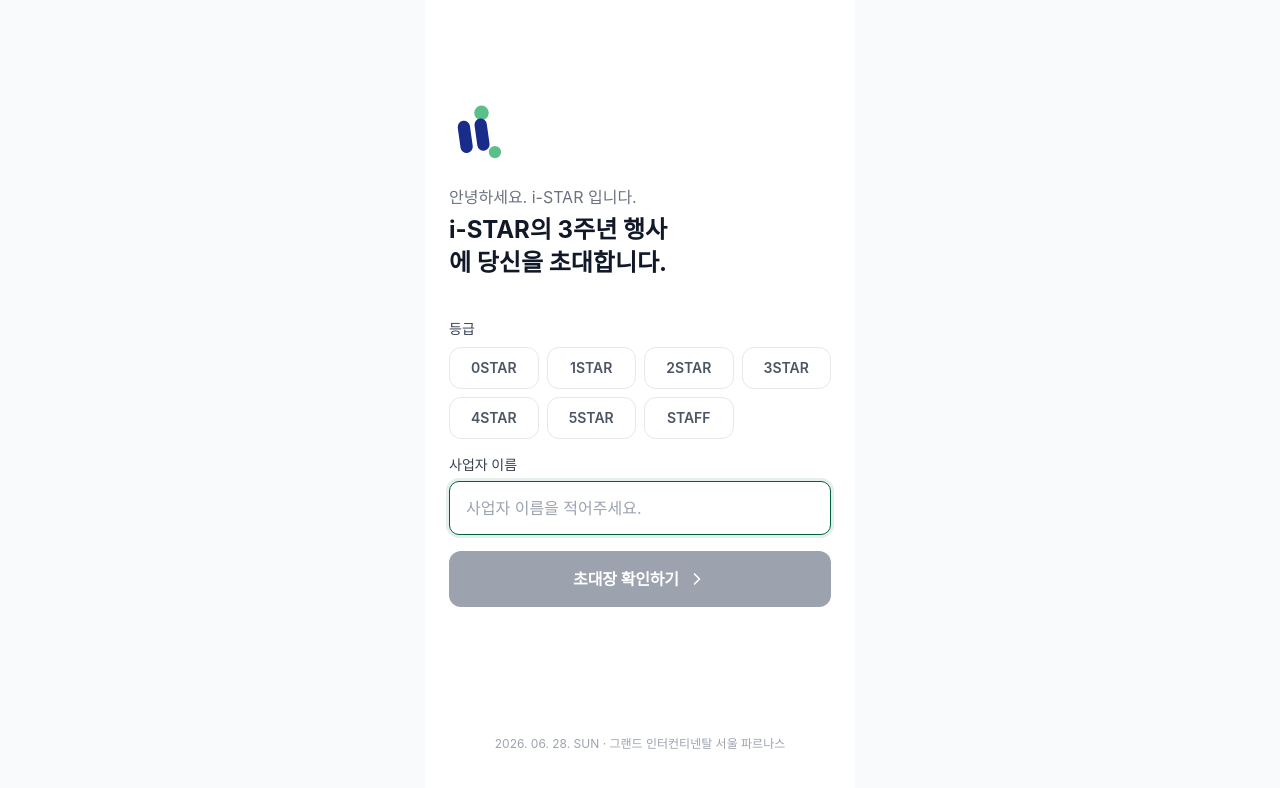
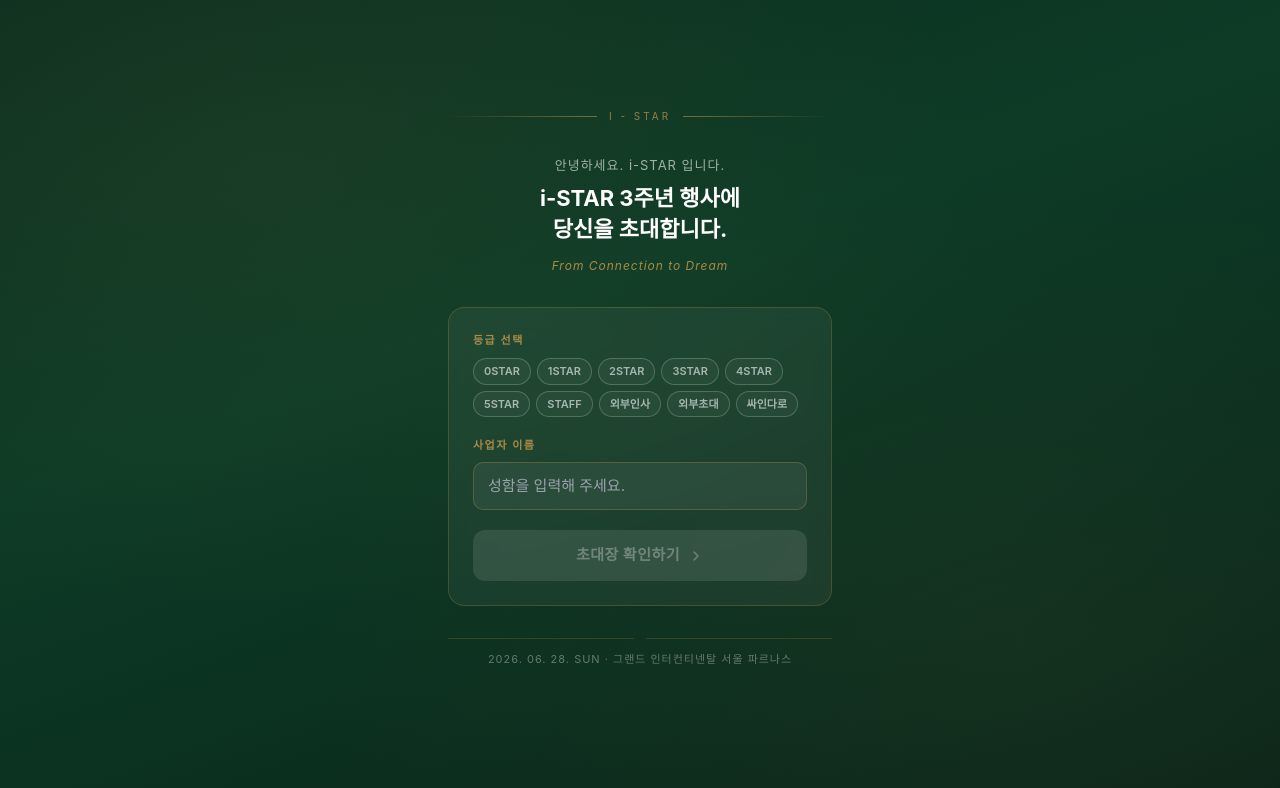
Before and after one commit to jinsolhong/i-STAR-Holdings, a Next.js app: page / in a window 1280 px wide. Shown: the top 788 px of the page. Built offline with nearby package versions, Linux system fonts and the light colour scheme; a web font is replaced by a local one.

Commit message:
홈화면 초대장 무드 리디자인, 등급 추가

```diff
--- a/src/app/api/admin/invitees/bulk/route.ts
+++ b/src/app/api/admin/invitees/bulk/route.ts
@@ -11,7 +11,7 @@
   notes?: string;
 }
 
-const VALID_GRADES = ['0STAR','1STAR','2STAR','3STAR','4STAR','5STAR','STAFF'];
+const VALID_GRADES = ['0STAR','1STAR','2STAR','3STAR','4STAR','5STAR','STAFF','외부인사','외부초대','싸인다로'];
 
 export async function POST(req: NextRequest) {
   const session = await getAdminSession();
--- a/src/app/page.tsx
+++ b/src/app/page.tsx
@@ -5,7 +5,6 @@
 import { Suspense } from 'react';
 import { ChevronRight, AlertCircle } from 'lucide-react';
 import LoadingSpinner from '@/components/LoadingSpinner';
-import IStarLogo from '@/components/IStarLogo';
 import { EVENT_CONFIG } from '@/config/event';
 import { GRADES, type Grade } from '@/lib/types';
 
@@ -33,26 +32,21 @@
     if (!grade) { setError('등급을 선택해 주세요.'); return; }
     setError('');
     setLoading(true);
-
     try {
       const res = await fetch('/api/verify-name', {
         method: 'POST',
         headers: { 'Content-Type': 'application/json' },
         body: JSON.stringify({
-          name: name.trim(),
-          grade,
+          name: name.trim(), grade,
           phone4: step === 'phone' ? phone4.trim() : undefined,
           invitationToken: prefillToken ?? undefined,
         }),
       });
-
       const data = await res.json();
-
       if (data.status === 'not_found') {
         setError('초대 대상자 명단에서 확인되지 않습니다.\n담당자에게 문의해 주세요.');
       } else if (data.status === 'ambiguous') {
-        setStep('phone');
-        setError('');
+        setStep('phone'); setError('');
       } else if (data.status === 'phone_mismatch') {
         setError('입력하신 정보와 일치하는 대상자를 찾을 수 없습니다.');
       } else if (data.status === 'ok') {
@@ -68,39 +62,77 @@
   };
 
   return (
-    <div className="mobile-container">
-      <div className="min-h-dvh flex flex-col px-6 pb-safe">
-        <div className="flex-1 flex flex-col justify-center">
-          {/* 로고 */}
-          <div className="mb-10 animate-fade-in">
-            <div className="mb-6">
-              <IStarLogo size={56} />
-            </div>
-            <p className="text-gray-500 text-base mb-1">{EVENT_CONFIG.greetingLine1}</p>
-            <h1 className="text-2xl font-bold text-gray-900 leading-snug text-balance">
-              {EVENT_CONFIG.greetingLine2}
-            </h1>
-          </div>
+    <div
+      className="min-h-dvh flex flex-col items-center justify-center px-6 pb-safe"
+      style={{
+        background: 'linear-gradient(160deg, #0a2e1e 0%, #0d3b26 40%, #092318 100%)',
+        backgroundImage: `
+          radial-gradient(ellipse at 20% 20%, rgba(184,148,74,0.08) 0%, transparent 50%),
+          radial-gradient(ellipse at 80% 80%, rgba(184,148,74,0.06) 0%, transparent 50%),
+          linear-gradient(160deg, #0a2e1e 0%, #0d3b26 40%, #092318 100%)
+        `,
+      }}
+    >
+      <div className="w-full max-w-sm animate-fade-in">
 
-          {/* 입력 폼 */}
-          <form onSubmit={handleSubmit} className="animate-slide-up space-y-4">
+        {/* 골드 장식선 */}
+        <div className="flex items-center gap-3 mb-8">
+          <div className="flex-1 h-px" style={{ background: 'linear-gradient(to right, transparent, rgba(184,148,74,0.6))' }} />
+          <span style={{ color: 'rgba(184,148,74,0.8)', fontSize: '10px', letterSpacing: '3px' }}>I - STAR</span>
+          <div className="flex-1 h-px" style={{ background: 'linear-gradient(to left, transparent, rgba(184,148,74,0.6))' }} />
+        </div>
+
+        {/* 인사말 */}
+        <div className="mb-8 text-center">
+          <p className="mb-2" style={{ color: 'rgba(255,255,255,0.6)', fontSize: '13px', letterSpacing: '1px' }}>
+            {EVENT_CONFIG.greetingLine1}
+          </p>
+          <h1 style={{ color: '#fff', fontSize: '22px', fontWeight: 700, lineHeight: 1.4 }}>
+            {EVENT_CONFIG.name}에<br />당신을 초대합니다.
+          </h1>
+          <p className="mt-3" style={{ color: 'rgba(184,148,74,0.9)', fontSize: '12px', letterSpacing: '1px', fontStyle: 'italic' }}>
+            {EVENT_CONFIG.sloganEn}
+          </p>
+        </div>
+
+        {/* 폼 카드 */}
+        <div
+          className="rounded-2xl p-6"
+          style={{
+            background: 'rgba(255,255,255,0.05)',
+            border: '1px solid rgba(184,148,74,0.25)',
+            backdropFilter: 'blur(10px)',
+          }}
+        >
+          <form onSubmit={handleSubmit} className="space-y-5">
 
             {/* 등급 선택 */}
             <div>
-              <label className="block text-sm font-medium text-gray-700 mb-2">
-                등급
+              <label style={{ color: 'rgba(184,148,74,0.9)', fontSize: '11px', letterSpacing: '1.5px', fontWeight: 600, display: 'block', marginBottom: '10px' }}>
+                등급 선택
               </label>
-              <div className="grid grid-cols-4 gap-2">
+              <div className="flex flex-wrap gap-1.5">
                 {GRADES.map((g) => (
                   <button
                     key={g}
                     type="button"
                     onClick={() => { setGrade(g); setError(''); }}
-                    className={`py-2.5 rounded-xl text-sm font-semibold border transition-all ${
-                      grade === g
-                        ? 'bg-[#006241] text-white border-[#006241]'
-                        : 'bg-white text-gray-600 border-gray-200 hover:border-[#006241]'
-                    }`}
+                    className="transition-all"
+                    style={{
+                      padding: '4px 10px',
+                      borderRadius: '20px',
+                      fontSize: '11px',
+                      fontWeight: 600,
+                      border: grade === g
+                        ? '1px solid rgba(184,148,74,0.9)'
+                        : '1px solid rgba(255,255,255,0.2)',
+                      background: grade === g
+                        ? 'rgba(184,148,74,0.2)'
+                        : 'rgba(255,255,255,0.04)',
+                      color: grade === g
+                        ? 'rgba(184,148,74,1)'
+                        : 'rgba(255,255,255,0.6)',
+                    }}
                   >
                     {g}
                   </button>
@@ -110,74 +142,107 @@
 
             {/* 이름 입력 */}
             <div>
-              <label className="block text-sm font-medium text-gray-700 mb-1.5">
+              <label style={{ color: 'rgba(184,148,74,0.9)', fontSize: '11px', letterSpacing: '1.5px', fontWeight: 600, display: 'block', marginBottom: '8px' }}>
                 사업자 이름
               </label>
               <input
                 type="text"
                 value={name}
                 onChange={(e) => { setName(e.target.value); setError(''); }}
-                placeholder="사업자 이름을 적어주세요."
-                className="input-field"
+                placeholder="성함을 입력해 주세요."
                 autoComplete="name"
-                autoFocus={!prefillName}
                 readOnly={!!prefillToken && step === 'name'}
+                style={{
+                  width: '100%',
+                  padding: '12px 14px',
+                  borderRadius: '10px',
+                  border: '1px solid rgba(184,148,74,0.3)',
+                  background: 'rgba(255,255,255,0.06)',
+                  color: '#fff',
+                  fontSize: '15px',
+                  outline: 'none',
+                  boxSizing: 'border-box',
+                }}
+                onFocus={e => { e.target.style.borderColor = 'rgba(184,148,74,0.7)'; }}
+                onBlur={e => { e.target.style.borderColor = 'rgba(184,148,74,0.3)'; }}
               />
             </div>
 
-            {/* 동명이인 구분: 휴대폰 뒤 4자리 */}
+            {/* 동명이인 구분 */}
             {step === 'phone' && (
               <div className="animate-slide-up">
-                <label className="block text-sm font-medium text-gray-700 mb-1.5">
+                <label style={{ color: 'rgba(184,148,74,0.9)', fontSize: '11px', letterSpacing: '1.5px', fontWeight: 600, display: 'block', marginBottom: '8px' }}>
                   휴대전화 번호 뒤 4자리
                 </label>
-                <p className="text-xs text-gray-400 mb-2">
-                  본인 확인을 위해 휴대전화 번호 뒤 4자리를 입력해 주세요.
+                <p style={{ color: 'rgba(255,255,255,0.4)', fontSize: '12px', marginBottom: '8px' }}>
+                  본인 확인을 위해 입력해 주세요.
                 </p>
                 <input
                   type="tel"
                   value={phone4}
-                  onChange={(e) => {
-                    const v = e.target.value.replace(/\D/g, '').slice(0, 4);
-                    setPhone4(v);
-                    setError('');
-                  }}
+                  onChange={(e) => { setPhone4(e.target.value.replace(/\D/g, '').slice(0, 4)); setError(''); }}
                   placeholder="0000"
-                  className="input-field text-center text-xl tracking-widest"
                   maxLength={4}
                   inputMode="numeric"
                   autoFocus
+                  style={{
+                    width: '100%',
+                    padding: '12px 14px',
+                    borderRadius: '10px',
+                    border: '1px solid rgba(184,148,74,0.3)',
+                    background: 'rgba(255,255,255,0.06)',
+                    color: '#fff',
+                    fontSize: '20px',
+                    textAlign: 'center',
+                    letterSpacing: '8px',
+                    outline: 'none',
+                    boxSizing: 'border-box',
+                  }}
                 />
               </div>
             )}
 
-            {/* 오류 메시지 */}
+            {/* 오류 */}
             {error && (
-              <div className="flex items-start gap-2 p-3 bg-red-50 rounded-xl animate-fade-in">
-                <AlertCircle className="w-4 h-4 text-red-500 flex-shrink-0 mt-0.5" />
-                <p className="text-sm text-red-600 leading-relaxed whitespace-pre-line">{error}</p>
+              <div className="flex items-start gap-2 animate-fade-in" style={{ padding: '10px 12px', borderRadius: '10px', background: 'rgba(220,50,50,0.15)', border: '1px solid rgba(220,50,50,0.3)' }}>
+                <AlertCircle className="w-4 h-4 flex-shrink-0 mt-0.5" style={{ color: '#f87171' }} />
+                <p style={{ color: '#fca5a5', fontSize: '13px', lineHeight: 1.5 }} className="whitespace-pre-line">{error}</p>
               </div>
             )}
 
+            {/* 버튼 */}
             <button
               type="submit"
               disabled={loading || !name.trim() || !grade || (step === 'phone' && phone4.length !== 4)}
-              className="btn-brand mt-2"
+              className="w-full flex items-center justify-center gap-2 transition-all"
+              style={{
+                padding: '14px',
+                borderRadius: '12px',
+                background: (!name.trim() || !grade)
+                  ? 'rgba(255,255,255,0.1)'
+                  : 'linear-gradient(135deg, rgba(184,148,74,0.9), rgba(204,168,94,0.9))',
+                color: (!name.trim() || !grade) ? 'rgba(255,255,255,0.3)' : '#1a1a1a',
+                fontWeight: 700,
+                fontSize: '15px',
+                border: 'none',
+                cursor: (!name.trim() || !grade) ? 'not-allowed' : 'pointer',
+                letterSpacing: '0.5px',
+              }}
             >
-              {loading ? (
-                <LoadingSpinner size="sm" color="white" />
-              ) : (
-                <>
-                  초대장 확인하기
-                  <ChevronRight className="w-5 h-5" />
-                </>
+              {loading ? <LoadingSpinner size="sm" color="#1a1a1a" /> : (
+                <><span>초대장 확인하기</span><ChevronRight className="w-4 h-4" /></>
               )}
             </button>
           </form>
         </div>
 
-        <div className="py-6 text-center">
-          <p className="text-xs text-gray-400">
+        {/* 하단 행사 정보 */}
+        <div className="mt-8 text-center">
+          <div className="flex items-center gap-3 mb-3">
+            <div className="flex-1 h-px" style={{ background: 'rgba(184,148,74,0.2)' }} />
+            <div className="flex-1 h-px" style={{ background: 'rgba(184,148,74,0.2)' }} />
+          </div>
+          <p style={{ color: 'rgba(255,255,255,0.35)', fontSize: '11px', letterSpacing: '1px' }}>
             {EVENT_CONFIG.dateDisplay} · {EVENT_CONFIG.venue}
           </p>
         </div>
@@ -189,8 +254,8 @@
 export default function HomePage() {
   return (
     <Suspense fallback={
-      <div className="mobile-container min-h-dvh flex items-center justify-center">
-        <LoadingSpinner size="lg" />
+      <div className="min-h-dvh flex items-center justify-center" style={{ background: '#0a2e1e' }}>
+        <LoadingSpinner size="lg" color="rgba(184,148,74,0.8)" />
       </div>
     }>
       <HomeForm />
--- a/src/lib/types.ts
+++ b/src/lib/types.ts
@@ -1,6 +1,6 @@
 export type RsvpStatus = 'pending' | 'attending' | 'declined';
-export type Grade = '0STAR' | '1STAR' | '2STAR' | '3STAR' | '4STAR' | '5STAR' | 'STAFF';
-export const GRADES: Grade[] = ['0STAR','1STAR','2STAR','3STAR','4STAR','5STAR','STAFF'];
+export type Grade = '0STAR' | '1STAR' | '2STAR' | '3STAR' | '4STAR' | '5STAR' | 'STAFF' | '외부인사' | '외부초대' | '싸인다로';
+export const GRADES: Grade[] = ['0STAR','1STAR','2STAR','3STAR','4STAR','5STAR','STAFF','외부인사','외부초대','싸인다로'];
 
 export interface Invitee {
   id: string;
```
